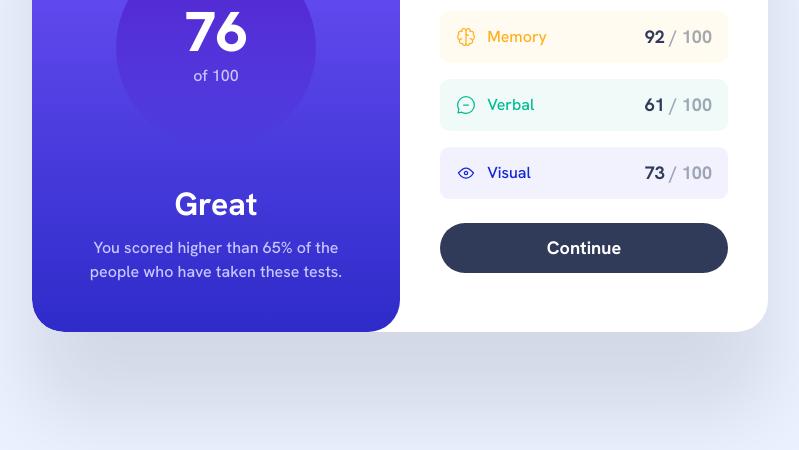
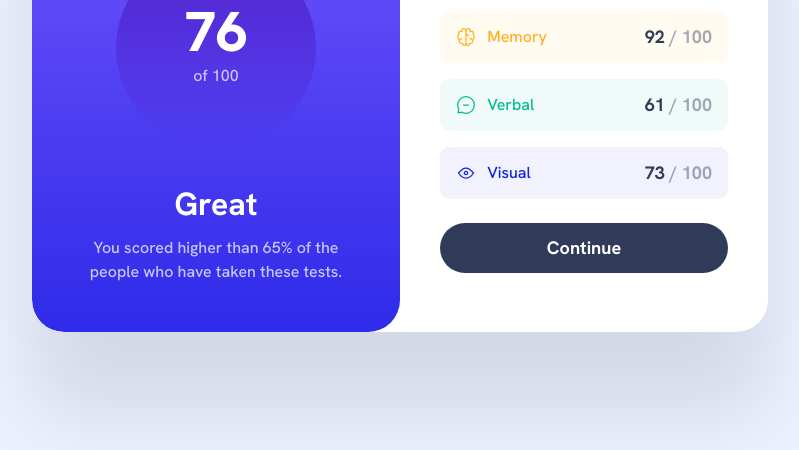
Before and after one commit to MaxCoder-mc/Results-summary-component, a plain HTML site: page index.html in a window 1280 px wide. Shown: the part 316-766 px from the top of the page, without its empty margins (240-1039 px from the left). Drawn offline with Linux system fonts and the light colour scheme.

Commit message:
Update style.css

```diff
--- a/style.css
+++ b/style.css
@@ -39,7 +39,7 @@ body {
   /* ## Gradients */
   /* background */
   --Light-slate-blue: #7857ff;
-  --Light-royal-blue: #2e2bc9;
+  --Light-royal-blue: #2e2be9;
 
   /* circle */
   --Violet-blue: #4e21ca;
```
